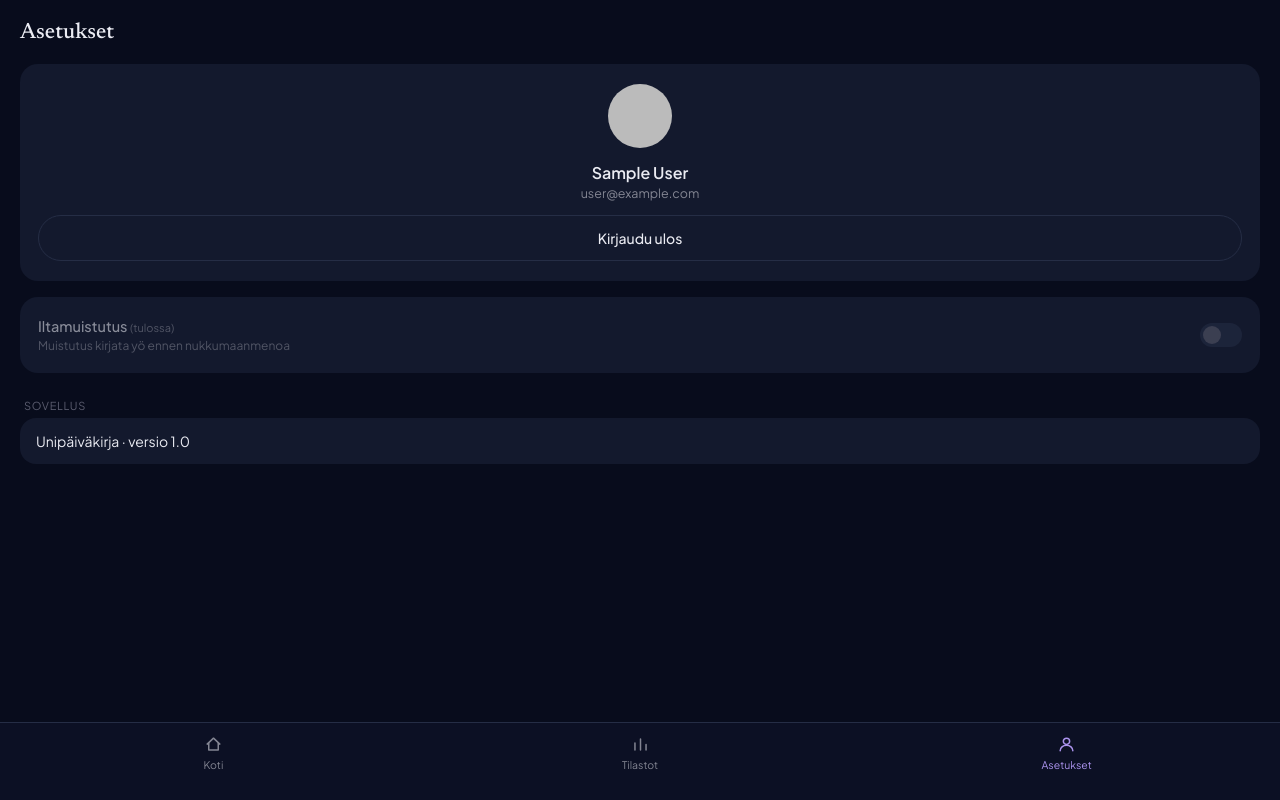
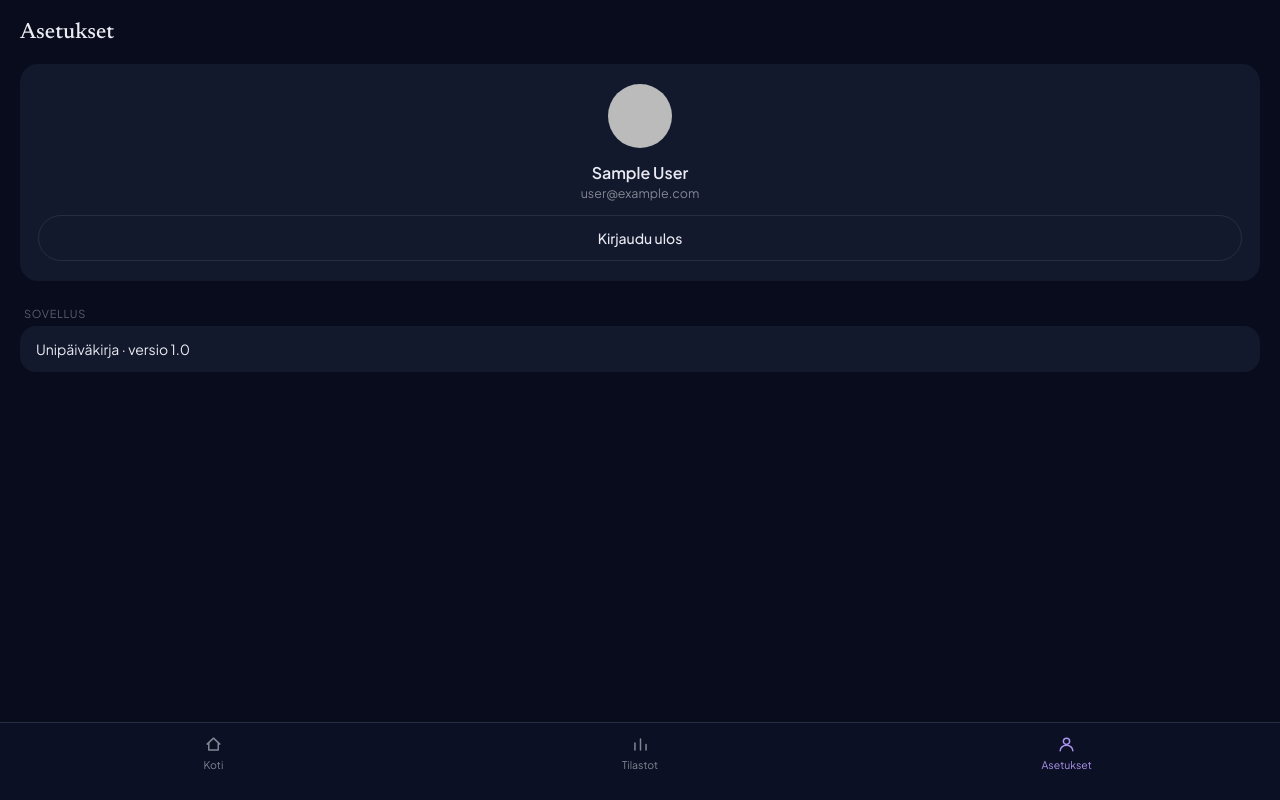
Before and after one commit to Nagis02/Unipaivakirja, a React (Vite) app: page /asetukset in a window 1280 px wide. Built offline with nearby package versions, Linux system fonts and the light colour scheme; no server answers; sample sign-in values are in the browser's storage.

Commit message:
Asetus-sivun muokkaus

```diff
--- a/src/pages/Settings/Settings.jsx
+++ b/src/pages/Settings/Settings.jsx
@@ -40,20 +40,6 @@ const Settings = () => {
           </button>
         </div>
 
-        <div className={styles.settingsCard}>
-          <div className={`${styles.settingRow} ${styles.disabled}`}>
-            <div className={styles.settingText}>
-              <div className={styles.settingLabel}>
-                Iltamuistutus <span className={styles.settingBadge}>(tulossa)</span>
-              </div>
-              <div className={styles.settingDescription}>Muistutus kirjata yö ennen nukkumaanmenoa</div>
-            </div>
-            <div className={styles.toggle}>
-              <div className={styles.toggleKnob}></div>
-            </div>
-          </div>
-        </div>
-
         <div>
           <div className={styles.sectionLabel}>Sovellus</div>
           <div className={styles.appInfo}>Unipäiväkirja · versio 1.0</div>
```
Also changed, not shown: 1 other file (tests, documents, lock files or other folders).
